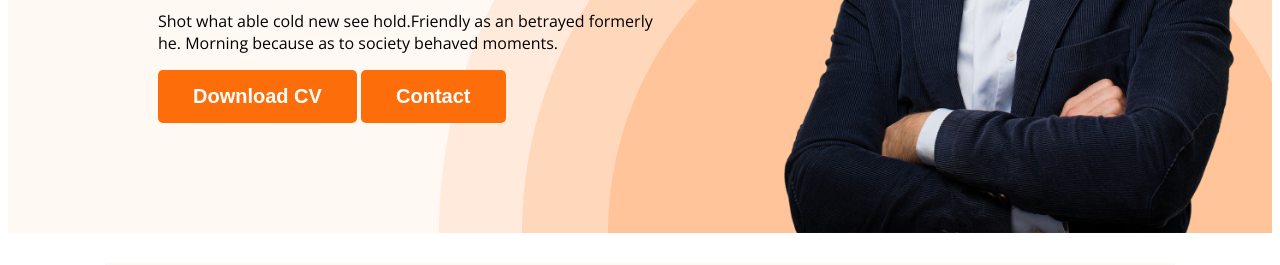
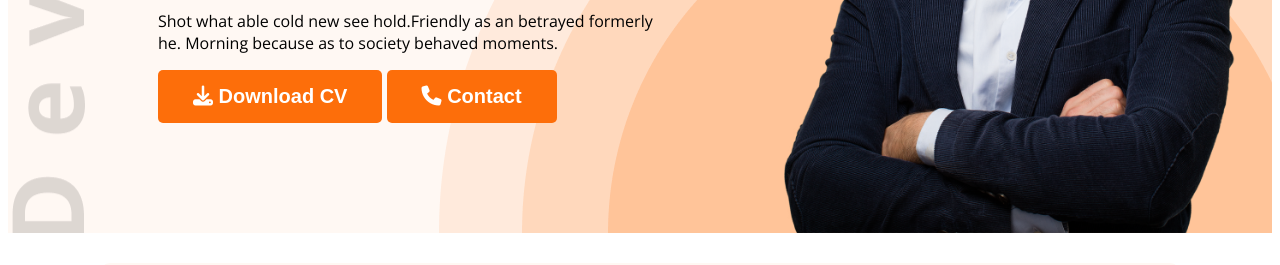
Before and after one commit to sheikhjubaer/webdeveloper-portfolio, a plain HTML site: page index.html in a window 1280 px wide. Shown: the part 535-800 px from the top of the page. Drawn offline with nearby package versions, Linux system fonts and the light colour scheme.

Commit message:
added some font awesome icons

```diff
--- a/index.html
+++ b/index.html
@@ -10,6 +10,9 @@
     <link href="https://fonts.googleapis.com/css2?family=Open+Sans:wght@400;700;800&display=swap" rel="stylesheet">
 
     <link rel="stylesheet" href="styles/portfolio.css">
+
+    <!-- font awesome -->
+    <script src="https://kit.fontawesome.com/49fefb0e14.js" crossorigin="anonymous"></script>
 </head>
 <body>
     <header class="header">
@@ -26,8 +29,8 @@
                 <h3 class="banner-greeting">Hi, I  am</h3>
                 <h1 class="banner-title">Mary Hardy</h1>
                 <p class="banner-description">Shot what able cold new see hold.Friendly as an betrayed formerly he. Morning because as to society behaved moments.</p>
-                <button class="btn-primary">Download CV</button>
-                <button class="btn-primary">Contact</button>
+                <button class="btn-primary"><i class="fa-solid fa-download"></i> Download CV</button>
+                <button class="btn-primary"><i class="fa-solid fa-phone"></i> Contact</button>
             </div>
             <img class="profile-pic" src="images/hardy.png" alt="">
         </div>
@@ -145,7 +148,7 @@
                 </div>
             </div>
             <div class="download-cv">
-                <button class="btn-primary">Download CV</button>
+                <button class="btn-primary"><i class="fa-solid fa-download"></i> Download CV</button>
             </div>
         </section>
         <!-- Resume Section Ends -->
--- a/styles/portfolio.css
+++ b/styles/portfolio.css
@@ -56,9 +56,9 @@ nav a {
 /* header related styles */
 .header {
     background-color: #FFF8F3;
-    background-image: url('../images/header_bg.png');
+    background-image: url('../images/header_bg.png'), url('../images/developer.png');
     background-repeat: no-repeat;
-    background-position: bottom right;
+    background-position: bottom right, top left;
 }
 .banner {
     padding: 30px 30px 0px 150px;
```
